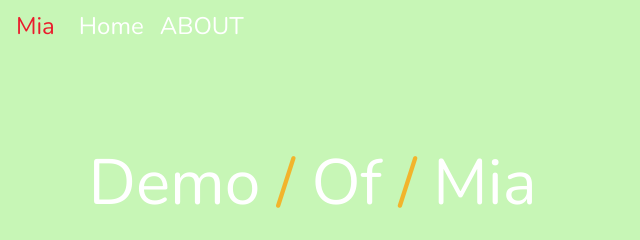
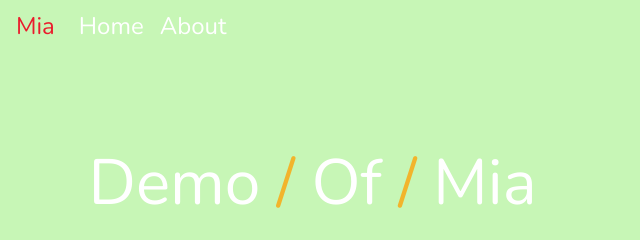
Before and after one commit to Mia-Wanng/MIAAA, a plain HTML site: page Mia Demo/index.html in a window 1280 px wide. Shown: the top 240 px of the page, 0-640 px from the left. Drawn offline with nearby package versions, Linux system fonts and the light colour scheme.

Commit message:
Update index.html

```diff
--- a/Mia Demo/index.html
+++ b/Mia Demo/index.html
@@ -7,8 +7,6 @@
     <meta name="viewport" content="width=device-width, initial-scale=1, shrink-to-fit=no">
 
     <link href="https://fonts.googleapis.com/css?family=Nunito:200,300,400,700" rel="stylesheet">
-
-
     <link rel="stylesheet" href="https://stackpath.bootstrapcdn.com/bootstrap/4.1.3/css/bootstrap.min.css" integrity="sha384-MCw98/SFnGE8fJT3GXwEOngsV7Zt27NXFoaoApmYm81iuXoPkFOJwJ8ERdknLPMO"
         crossorigin="anonymous">
     <link rel="stylesheet" href="app.css">
@@ -28,7 +26,7 @@
                     <a href="" class="nav-link">Home</a>
                 </li>
                 <li class="nav-item">
-                    <a href="index2.html" class="nav-link">ABOUT</a>
+                    <a href="index2.html" class="nav-link">About</a>
                 </li>
 
             </ul>
@@ -78,8 +76,7 @@
 
 
     </section>
-    <!-- Optional JavaScript -->
-    <!-- jQuery first, then Popper.js, then Bootstrap JS -->
+
     <script src="https://code.jquery.com/jquery-3.3.1.slim.min.js" integrity="sha384-q8i/X+965DzO0rT7abK41JStQIAqVgRVzpbzo5smXKp4YfRvH+8abtTE1Pi6jizo"
         crossorigin="anonymous"></script>
     <script src="https://cdnjs.cloudflare.com/ajax/libs/popper.js/1.14.3/umd/popper.min.js" integrity="sha384-ZMP7rVo3mIykV+2+9J3UJ46jBk0WLaUAdn689aCwoqbBJiSnjAK/l8WvCWPIPm49"
```
